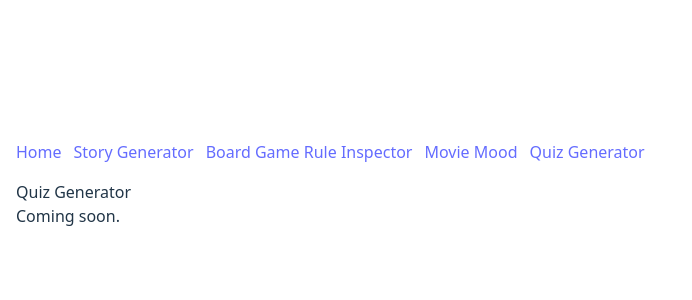
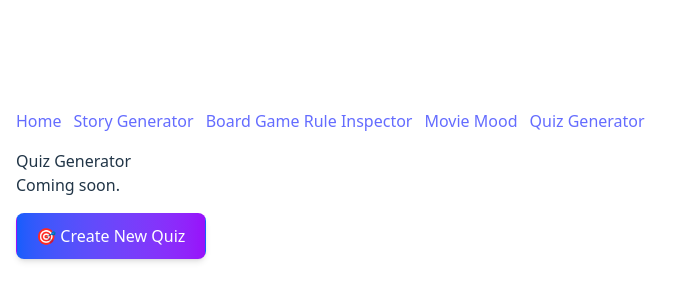
Before and after one commit to salt-community/homeEntertAInment, a React (Vite) app in the folder frontend/: page /quiz-generator in a window 1280 px wide. Shown: the part 216-516 px from the top of the page, without its empty margins (0-692 px from the left). Built offline with nearby package versions, Linux system fonts and the light colour scheme.

Commit message:
feat: add quiz-specific NewQuizButton component
- Create dedicated quiz components folder structure
- Add NewQuizButton with quiz-specific styling and emoji
- Update QuizGenerator to use the new component
- Maintain component separation for better organization

```diff
--- /dev/null
+++ b/frontend/src/components/quiz/NewQuizButton.tsx
@@ -0,0 +1,34 @@
+import React from 'react'
+
+interface NewQuizButtonProps {
+  onClick?: () => void
+  disabled?: boolean
+  className?: string
+}
+
+export default function NewQuizButton({
+  onClick,
+  disabled = false,
+  className = ''
+}: NewQuizButtonProps) {
+  return (
+    <button
+      onClick={onClick}
+      disabled={disabled}
+      className={`
+        px-6 py-3
+        bg-gradient-to-r from-blue-600 to-purple-600
+        text-white font-semibold
+        rounded-lg shadow-md
+        hover:from-blue-700 hover:to-purple-700
+        focus:outline-none focus:ring-2 focus:ring-blue-500 focus:ring-offset-2
+        disabled:from-gray-400 disabled:to-gray-400 disabled:cursor-not-allowed
+        transition-all duration-200 ease-in-out
+        transform hover:scale-105 active:scale-95
+        ${className}
+      `}
+    >
+      🎯 Create New Quiz
+    </button>
+  )
+}
--- a/frontend/src/pages/QuizGenerator.tsx
+++ b/frontend/src/pages/QuizGenerator.tsx
@@ -1,8 +1,18 @@
+import NewQuizButton from '../components/quiz/NewQuizButton'
+
 export default function QuizGenerator() {
+  const handleNewQuiz = () => {
+    // TODO: Implement new quiz functionality
+    console.log('Create new quiz button clicked')
+  }
+
   return (
     <div>
       <h2>Quiz Generator</h2>
       <p>Coming soon.</p>
+      <div className="mt-4">
+        <NewQuizButton onClick={handleNewQuiz} />
+      </div>
     </div>
   )
 }
```
